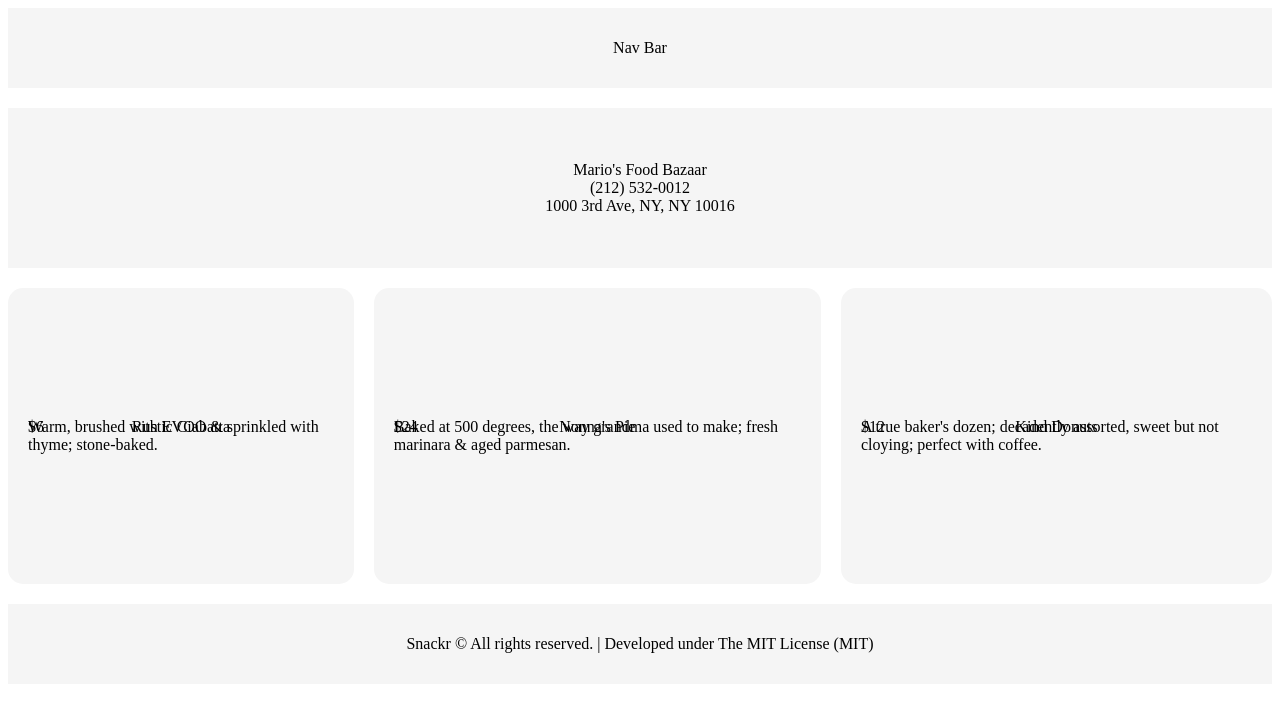
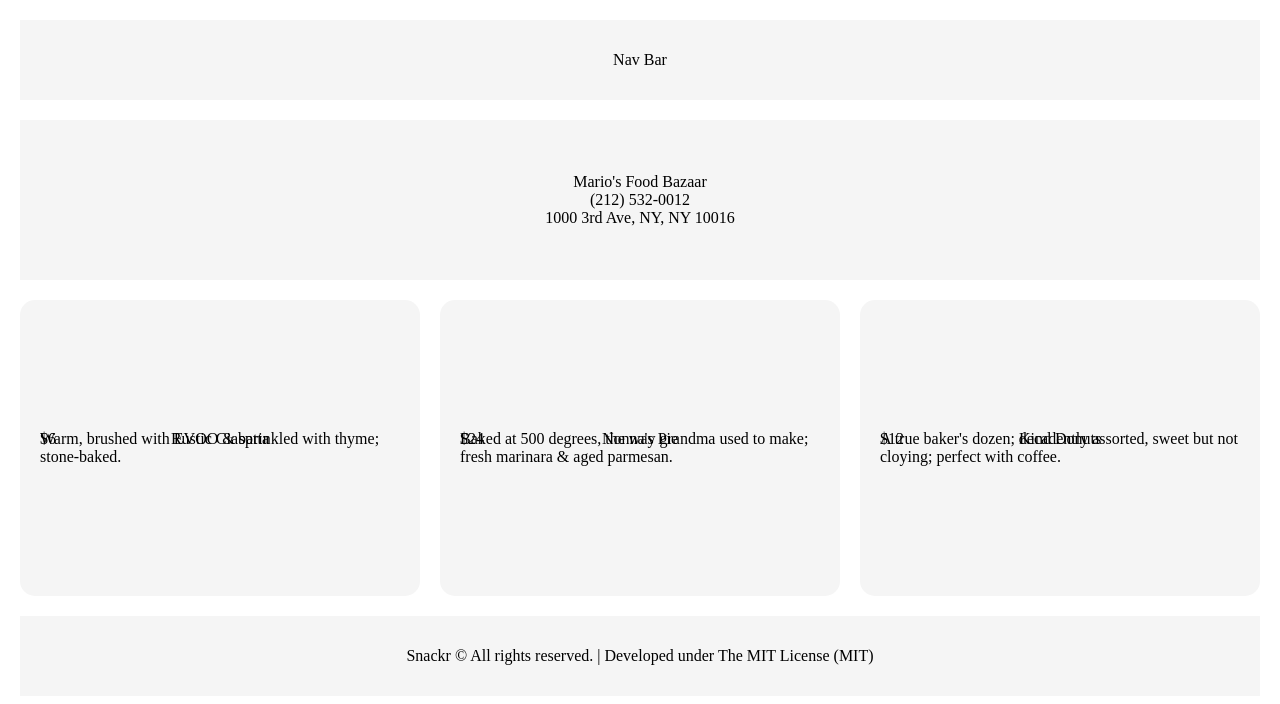
Before and after one commit to marioarraya/Snackr, a React app: page / in a window 1280 px wide. Shown: the top 704 px of the page. Built offline with nearby package versions, Linux system fonts and the light colour scheme; the HTML template or start-up script is replaced by a standard one.

Commit message:
UI updates

```diff
--- a/src/styles.css
+++ b/src/styles.css
@@ -1,5 +1,9 @@
 :root {
   --main-bg-color: whitesmoke;
+}
+
+body {
+  margin: 20px;
 }
 
 .grid-container {
@@ -57,6 +61,7 @@
 .item-card {
   display: grid;
   height: 20vw;
+  width: 100%;
   background: whitesmoke;
   border-radius: 15px;
   padding: 20px;
```
